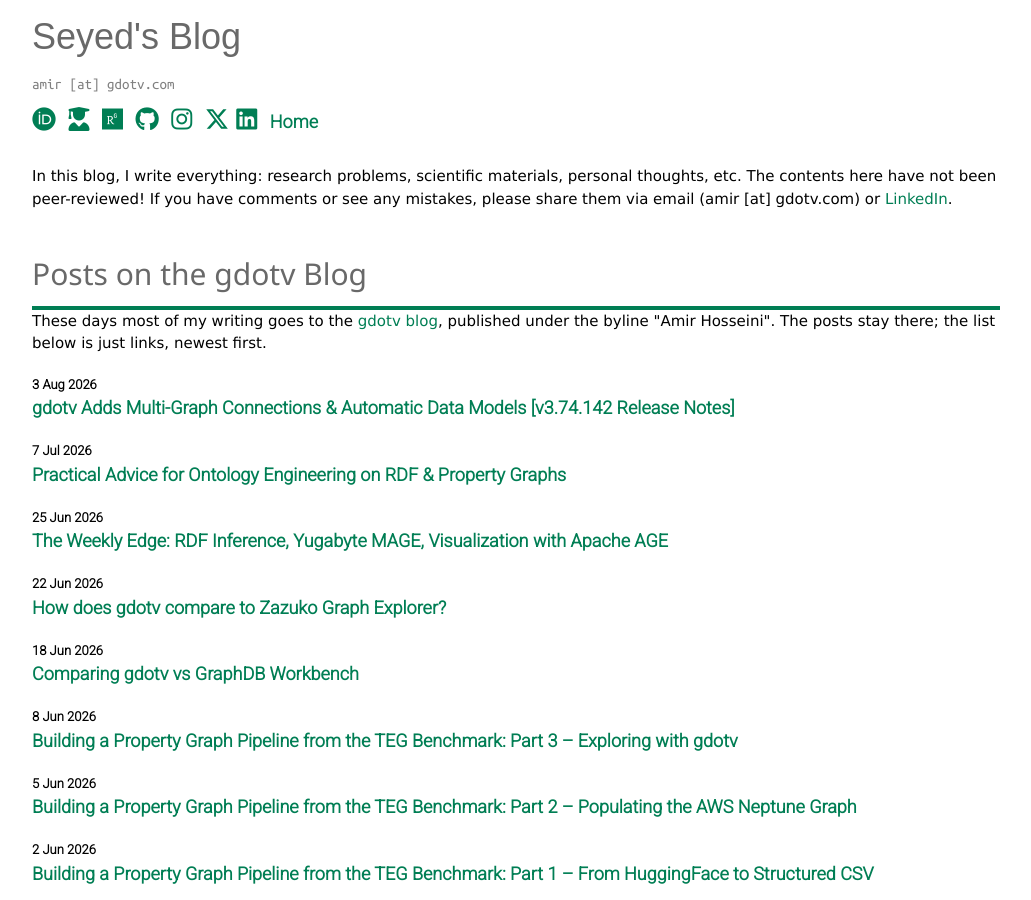
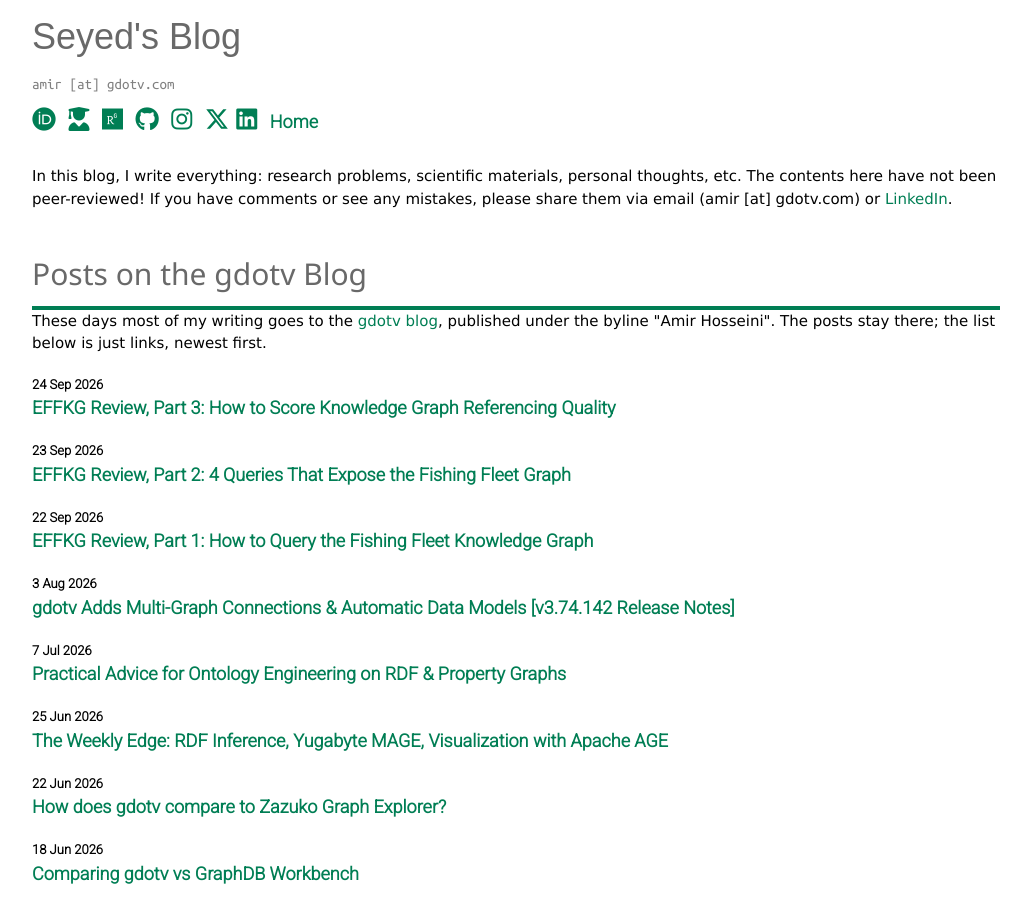
Before and after one commit to seyedahbr/seyedahbr.github.io, a Jekyll site: the page built from Blog/index.html, in a window 1280 px wide and 900 px high. Shown: the whole window, without its empty margins (124-1155 px from the left). Built offline with Jekyll 4.4.1, drawn with Linux system fonts in a browser that asks for light colours; nearby versions of some CDN libraries; some web fonts are replaced; comment, search, counter and statistics services are not loaded.

Commit message:
Add blog post entries

```diff
--- a/Blog/index.html
+++ b/Blog/index.html
@@ -17,6 +17,27 @@
             These days most of my writing goes to the <a target="_blank"
                 href="https://gdotv.com/blog/author/amirgdotv-com/">gdotv blog</a>, published under the byline "Amir
             Hosseini". The posts stay there; the list below is just links, newest first.
+        </div>
+        <div class="margin-bottom-10 margin-top-20">
+            <div class="update-font "> 24 Sep 2026
+            </div>
+            <div class="pub-title-font"><a target="_blank"
+                    href="https://gdotv.com/blog/effkg-fishing-fleet-knowledge-graph-referencing-quality/">EFFKG Review,
+                    Part 3: How to Score Knowledge Graph Referencing Quality</a></div>
+        </div>
+        <div class="margin-bottom-10 margin-top-20">
+            <div class="update-font "> 23 Sep 2026
+            </div>
+            <div class="pub-title-font"><a target="_blank"
+                    href="https://gdotv.com/blog/effkg-fishing-fleet-knowledge-graph-provenance-queries/">EFFKG Review,
+                    Part 2: 4 Queries That Expose the Fishing Fleet Graph</a></div>
+        </div>
+        <div class="margin-bottom-10 margin-top-20">
+            <div class="update-font "> 22 Sep 2026
+            </div>
+            <div class="pub-title-font"><a target="_blank"
+                    href="https://gdotv.com/blog/effkg-fishing-fleet-knowledge-graph-sparql-neptune/">EFFKG Review,
+                    Part 1: How to Query the Fishing Fleet Knowledge Graph</a></div>
         </div>
         <div class="margin-bottom-10 margin-top-20">
             <div class="update-font "> 3 Aug 2026
```
